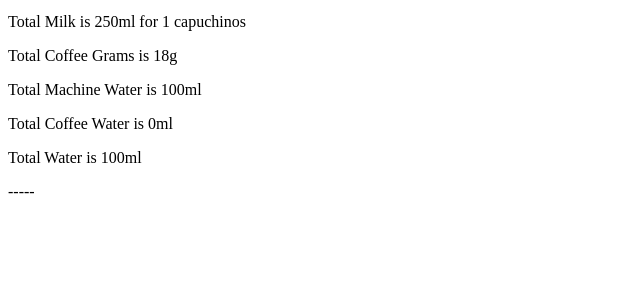
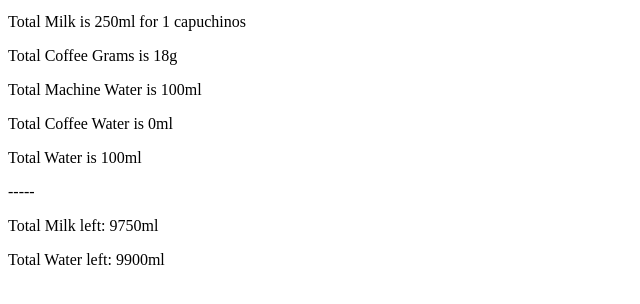
Before and after one commit to TarekM-7/Zenit, a plain HTML site: page index.html in a window 1280 px wide. Both pictures are taken after a click on the button "Submit". Shown: the part 144-448 px from the top of the page, without its empty margins (0-640 px from the left). Drawn offline with Linux system fonts and the light colour scheme.

Commit message:
Add new function to see how many water of milk is left in the inventory, the values of milk and water in inventory are set in code right now, but I want to change it to user input

```diff
--- a/index.html
+++ b/index.html
@@ -29,5 +29,8 @@
     <p>Total Coffee Water is <span id="total-coffee-water">---</span>ml</p>
     <p>Total Water is <span id="total-water">---</span>ml</p>
     <p>-----</p>
+
+    <p>Total Milk left: <span id="milk-left">---</span>ml</p>
+    <p>Total Water left: <span id="water-left">---</span>ml</p>
   </body>
 </html>
--- a/script.js
+++ b/script.js
@@ -1,9 +1,6 @@
-let coffeeGrams = 20;
-let americanoWater = 250;
-let machineWater = 60;
-let capuchinos;
-let total;
 
+let invWater = 10000;
+let invMilk = 10000;
 
 window.onload = function(){
     let coffee;
@@ -30,6 +27,14 @@ window.onload = function(){
         console.log(`Total Coffee Water is ${coffeeResults.water}ml`)
         console.log(`Total Water is ${coffeeResults.totalWater}ml`)
         console.log("-----");
+
+        let leftResources = calculateLeftResources(coffeeResults.totalWater, coffeeResults.totalMilk)
+
+        document.getElementById("water-left").textContent = leftResources.invWater;
+        document.getElementById("milk-left").textContent = leftResources.invMilk;
+
+        console.log(`${leftResources.invWater}ml of Water left.`);
+        console.log(`${leftResources.invMilk}ml of Milk left.`);
     }
 }
 
@@ -66,6 +71,17 @@ function calculateTotalResources(cup, numberOfCoffees){
 
 }
 
+function calculateLeftResources(water, milk){
+
+    invWater -= water;
+    invMilk -= milk;
+
+    return{
+        invWater,
+        invMilk
+    }
+}
+
 /*
 
 function calculateTotalCoffes(availableGrams, availableWater){
```
Lines whose indentation alone changed are shown as unchanged.
